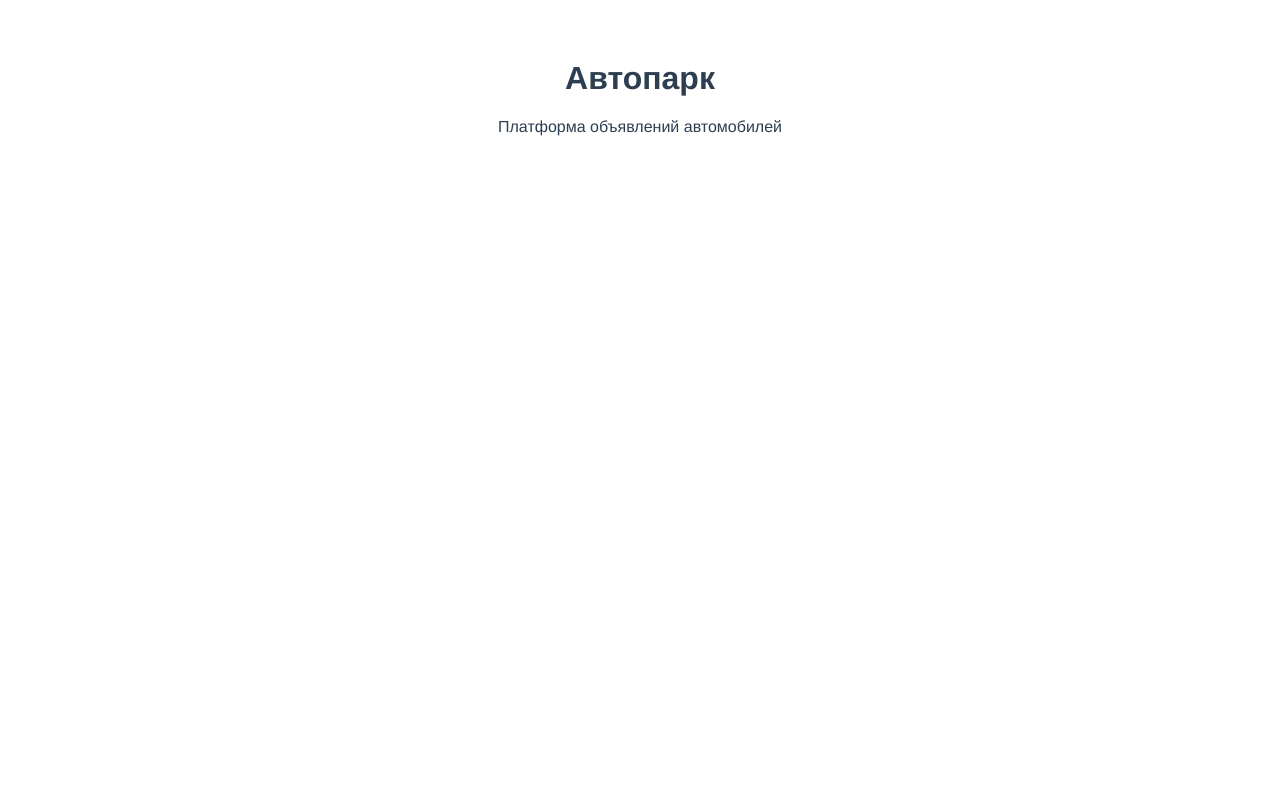
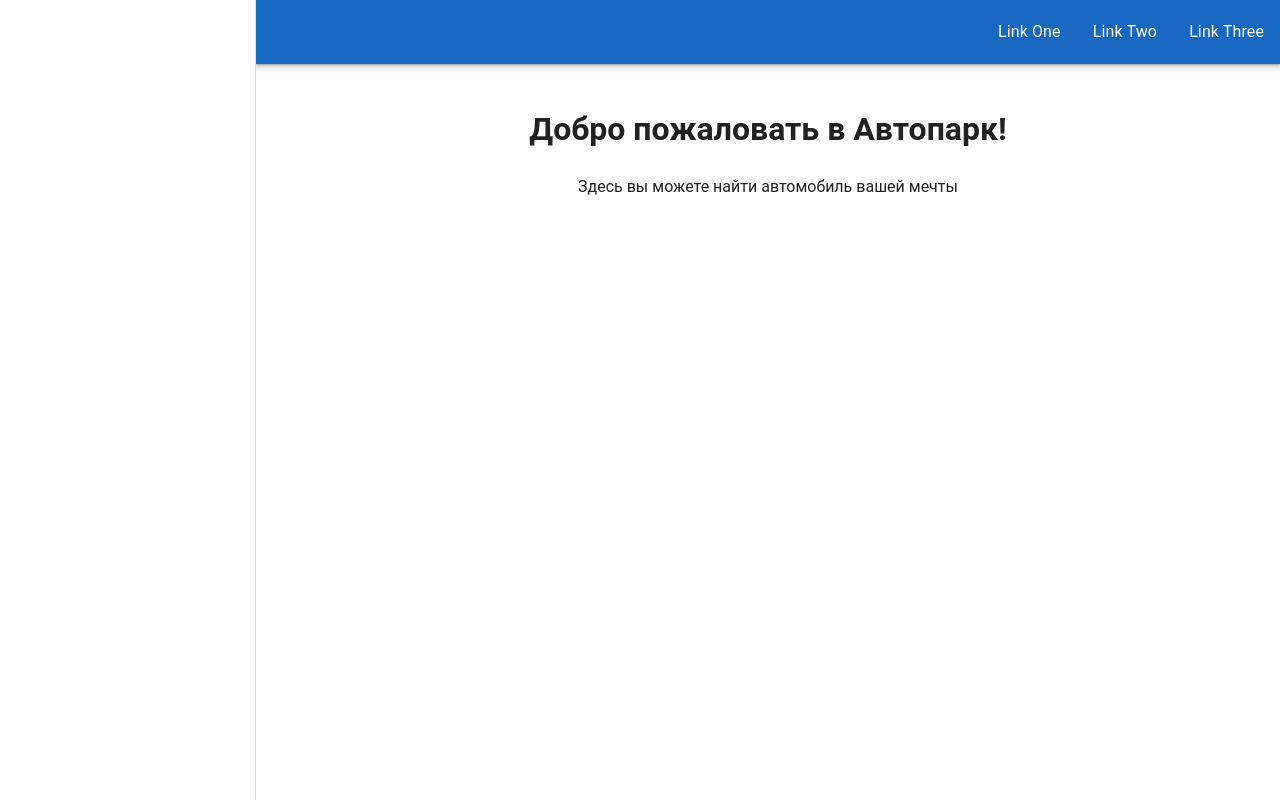
Before and after one commit to Itami00001/aip_4semak, a Vue app: page / in a window 1280 px wide. Built offline with nearby package versions, Linux system fonts and the light colour scheme; the HTML template or start-up script is replaced by a standard one.

Commit message:
Шаг 2: Создание layout

```diff
--- a/package.json
+++ b/package.json
@@ -9,6 +9,7 @@
   },
   "dependencies": {
     "@mdi/font": "^7.4.47",
+    "@mdi/js": "^7.4.47",
     "core-js": "^3.8.3",
     "vue": "^3.2.13",
     "vue-router": "^4.6.4",
--- a/src/App.vue
+++ b/src/App.vue
@@ -1,8 +1,19 @@
 <template>
-  <div id="app">
-    <h1>Автопарк</h1>
-    <p>Платформа объявлений автомобилей</p>
-  </div>
+  <v-app>
+    <v-navigation-drawer app></v-navigation-drawer>
+    <v-app-bar app dark color="primary">
+      <v-app-bar-nav-icon></v-app-bar-nav-icon>
+      <v-spacer></v-spacer>
+      <v-toolbar-items class="hidden-sm-and-down">
+         <v-btn  text>Link One</v-btn>
+         <v-btn  text>Link Two</v-btn>
+         <v-btn  text>Link Three</v-btn>
+      </v-toolbar-items>
+    </v-app-bar>
+    <v-main>
+      <router-view></router-view>
+    </v-main>
+  </v-app>
 </template>
 
 <script>
@@ -10,14 +21,3 @@ export default {
   name: 'App'
 }
 </script>
-
-<style>
-#app {
-  font-family: Avenir, Helvetica, Arial, sans-serif;
-  -webkit-font-smoothing: antialiased;
-  -moz-osx-font-smoothing: grayscale;
-  text-align: center;
-  color: #2c3e50;
-  margin-top: 60px;
-}
-</style>
--- a/src/main.js
+++ b/src/main.js
@@ -1,4 +1,6 @@
 import { createApp } from 'vue'
 import App from './App.vue'
+import router from './router'
+import vuetify from './plugins/vuetify'
 
-createApp(App).mount('#app')
+createApp(App).use(router).use(vuetify).mount('#app')
--- /dev/null
+++ b/src/plugins/vuetify.js
@@ -0,0 +1,11 @@
+import { createVuetify } from 'vuetify'
+import 'vuetify/styles'
+import * as components from 'vuetify/components'
+import * as directives from 'vuetify/directives'
+
+const vuetify = createVuetify({
+  components,
+  directives,
+})
+
+export default vuetify
--- /dev/null
+++ b/src/router/index.js
@@ -0,0 +1,17 @@
+import { createRouter, createWebHistory } from 'vue-router'
+import HomeView from '../views/HomeView.vue'
+
+const routes = [
+  {
+    path: '/',
+    name: 'home',
+    component: HomeView
+  }
+]
+
+const router = createRouter({
+  history: createWebHistory(process.env.BASE_URL),
+  routes
+})
+
+export default router
--- /dev/null
+++ b/src/views/HomeView.vue
@@ -0,0 +1,19 @@
+<template>
+  <div class="home">
+    <h1>Добро пожаловать в Автопарк!</h1>
+    <p>Здесь вы можете найти автомобиль вашей мечты</p>
+  </div>
+</template>
+
+<script>
+export default {
+  name: 'HomeView'
+}
+</script>
+
+<style scoped>
+.home {
+  text-align: center;
+  padding: 20px;
+}
+</style>
```
Also changed, not shown: 1 other file (tests, documents, lock files or other folders).
